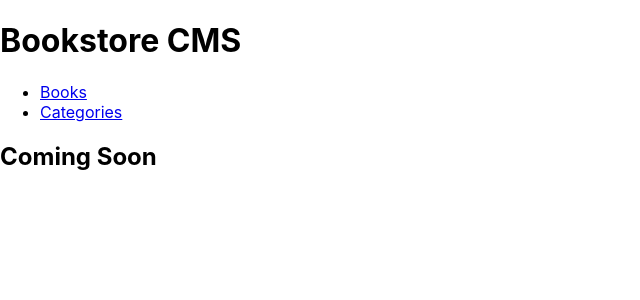
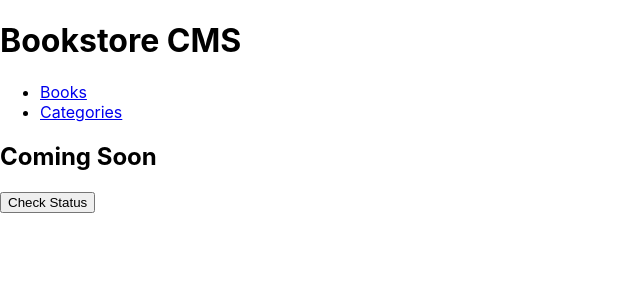
Before and after one commit to franciscoPonceDev/react-bookstore, a React (Create React App) app: page /categories in a window 1280 px wide. Shown: the top 300 px of the page, without its empty margins (0-640 px from the left). Built offline with nearby package versions, Linux system fonts and the light colour scheme.

Commit message:
add button in categories

```diff
--- a/src/components/Categories.js
+++ b/src/components/Categories.js
@@ -1,6 +1,7 @@
 const Categories = () => (
   <section className="categories-section">
     <h1 className="categories-progress">Coming Soon</h1>
+    <button>Check Status</button>
   </section>
 );
 
```
